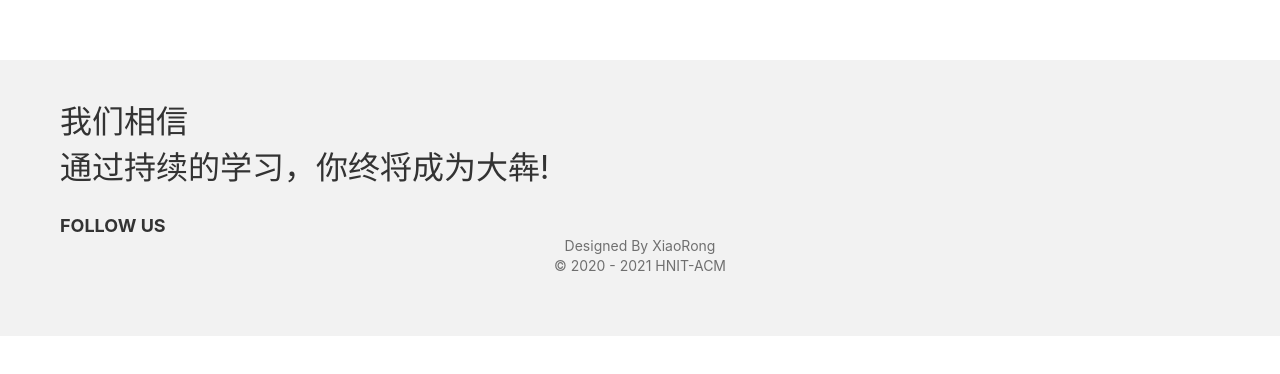
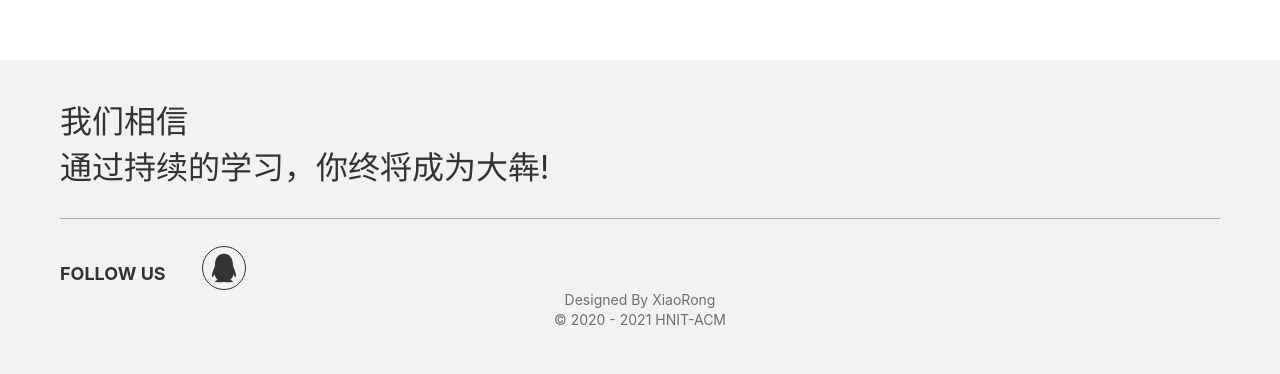
Before and after one commit to yanxiangrong/HNIT-ACM-Official-Website, a React app: page /home in a window 1280 px wide. Shown: the part 1383-1757 px from the top of the page. Before the commit the page ends 1719 px from the top, so only its background shows below. Built offline with nearby package versions, Linux system fonts and the light colour scheme.

Commit message:
完善页脚

```diff
--- a/package.json
+++ b/package.json
@@ -3,6 +3,7 @@
   "version": "0.1.0",
   "private": true,
   "dependencies": {
+    "@ant-design/icons": "^4.6.2",
     "@babel/core": "7.12.3",
     "@pmmmwh/react-refresh-webpack-plugin": "0.4.3",
     "@svgr/webpack": "5.5.0",
@@ -15,6 +16,7 @@
     "@types/react-dom": "^17.0.9",
     "@typescript-eslint/eslint-plugin": "^4.5.0",
     "@typescript-eslint/parser": "^4.5.0",
+    "antd": "^4.16.10",
     "babel-eslint": "^10.1.0",
     "babel-jest": "^26.6.0",
     "babel-loader": "8.1.0",
--- a/src/App.tsx
+++ b/src/App.tsx
@@ -9,7 +9,7 @@ function App() {
   return (
     <div className="App">
       <Navbar/>
-      <Router>
+      <Router >
         <ChildRoutes/>
       </Router>
       <Footer/>
--- a/src/componenta/Footer.css
+++ b/src/componenta/Footer.css
@@ -7,9 +7,18 @@
 .footerHead {
     color: #333;
     margin-left: 60px;
+    margin-right: 60px;
     text-align: left;
     font-weight: normal;
     font-size: xx-large;
+}
+
+.footerHead:after {
+    display: block;
+    width: 100%;
+    content: "";
+    margin-top: 30px;
+    border-bottom: 1px solid #ADADAD;
 }
 
 .copyright {
@@ -28,4 +37,23 @@
     color: #333;
     font-size: large;
     font-weight: 700;
+    margin-right: 2em;
 }
+
+.followLink {
+    color: #333;
+    text-decoration: none;
+}
+
+.icon {
+    color: #333;
+    border: #333 solid 1px;
+    padding: 5px;
+    font-size: 32px;
+    border-radius: 50%;
+    transition: color .2s ease-in-out;
+}
+
+.icon:hover {
+    color: #515151;
+}
--- a/src/componenta/Footer.tsx
+++ b/src/componenta/Footer.tsx
@@ -1,4 +1,5 @@
 import "./Footer.css"
+import QqOutlined from "@ant-design/icons/QqOutlined";
 
 function Footer() {
   return (
@@ -8,6 +9,10 @@ function Footer() {
       </h2>
       <div className={"follow"}>
         <span className={"followText"}>FOLLOW US</span>
+        <a className={"followLink"} rel={"noreferrer"} target={"_blank"}
+           href={"https://jq.qq.com/?_wv=1027&k=S0zNYN1H"}>
+          <QqOutlined className={"icon"}/>
+        </a>
       </div>
       <div className={"copyright"}>
         Designed By XiaoRong<br/>
--- a/src/componenta/Navbar.tsx
+++ b/src/componenta/Navbar.tsx
@@ -49,7 +49,7 @@ export class Navbar extends React.Component<any, any> {
       {name: "关于", href: "/"}]
     const menu = menuItems.map((item) => {
       return (
-        <li className={"navBar-menu-item"}>
+        <li key={item.name} className={"navBar-menu-item"}>
           <a className={"navBar-menu-link"} href={item.href}>{item.name}</a>
         </li>
       )
--- a/src/views/Home.tsx
+++ b/src/views/Home.tsx
@@ -19,6 +19,7 @@ function Home() {
       <h1 style={{height: "800px"}}>
         aaa
       </h1>
+
     </div>
   )
 }
```
Also changed, not shown: 1 other file (tests, documents, lock files or other folders).
